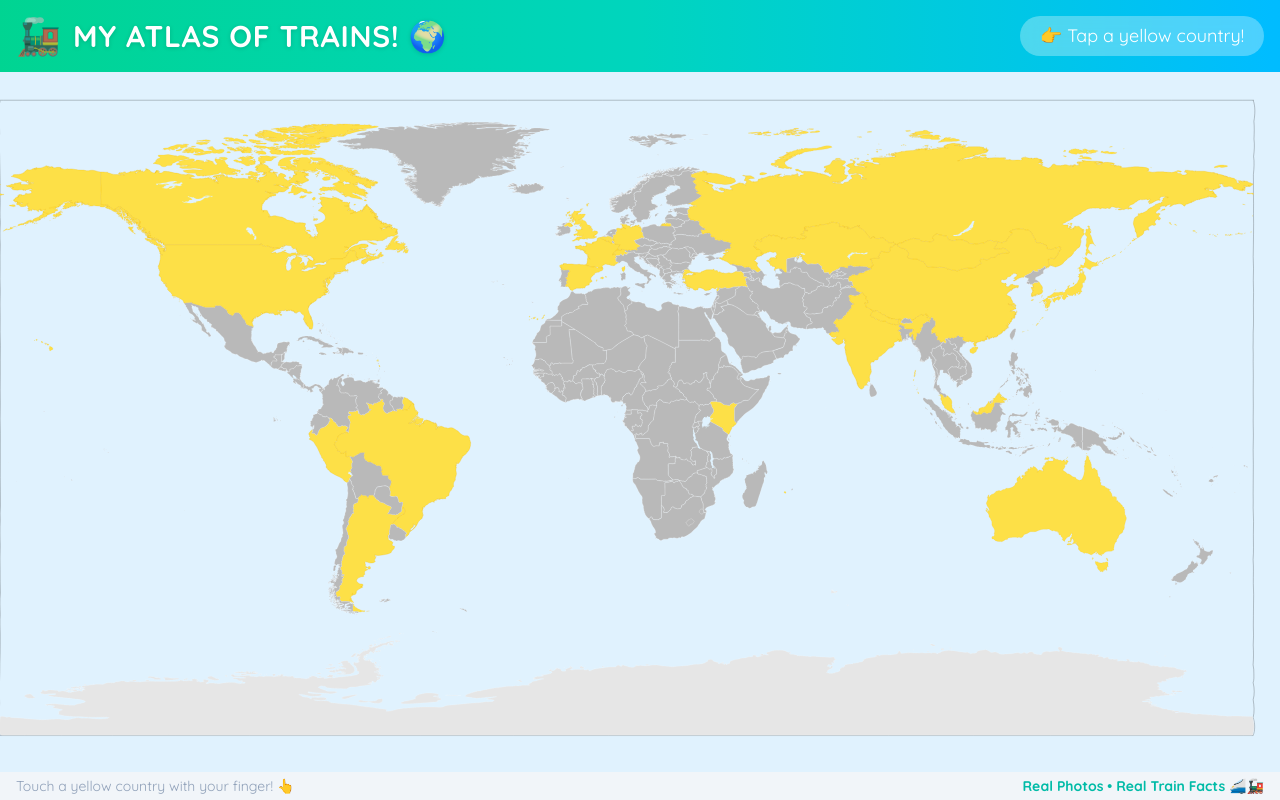
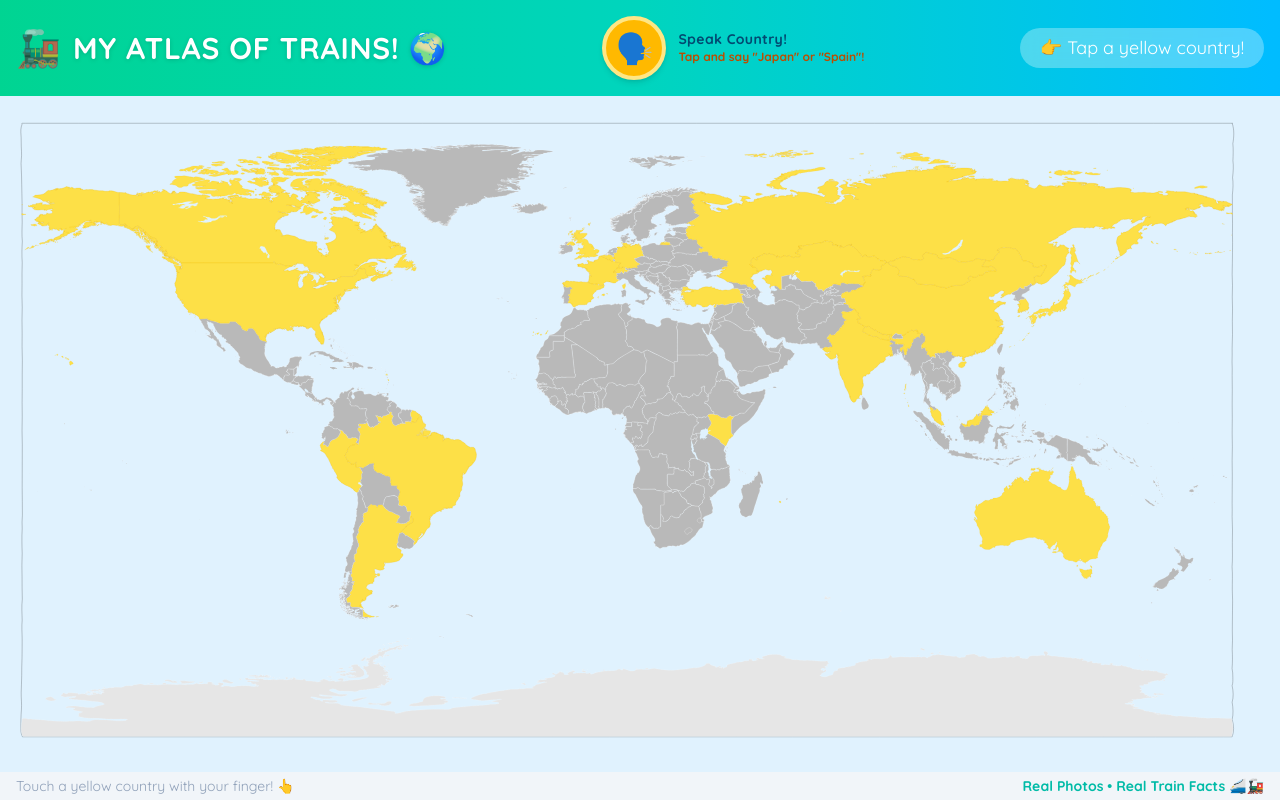
Before and after one commit to melvinjosej/trains-atlas, a React (Vite) app: page / in a window 1280 px wide. Built offline with nearby package versions, Linux system fonts and the light colour scheme.

Commit message:
feat: add Speech Recognition Voice Control and Speech Synthesis Fact Narrator

```diff
--- a/src/App.jsx
+++ b/src/App.jsx
@@ -2,6 +2,7 @@ import { useState, useEffect } from 'react'
 import { trainsData } from './data/trainsData'
 import MapView from './components/MapView'
 import CountryDetailPanel from './components/CountryDetailPanel'
+import VoiceControl from './components/VoiceControl'
 
 function App() {
   const [selectedCountryId, setSelectedCountryId] = useState(null)
@@ -58,6 +59,11 @@ function App() {
           </h1>
         </div>
 
+        {/* 🎙️ Child Microphone voice control button */}
+        <div className="flex-1 flex justify-center mx-6">
+          <VoiceControl onSelectCountry={handleSelectCountry} />
+        </div>
+
         {selectedCountryId ? (
           <button
             onClick={() => setSelectedCountryId(null)}
--- a/src/components/TrainCard.jsx
+++ b/src/components/TrainCard.jsx
@@ -3,20 +3,64 @@ import { useState, useEffect, useRef } from 'react'
 function TrainCard({ train }) {
   const [imgLoading, setImgLoading] = useState(true)
   const [imgError, setImgError] = useState(false)
+  const [isMuted, setIsMuted] = useState(() => {
+    return localStorage.getItem('trains-atlas-muted') === 'true'
+  })
   const imgRef = useRef(null)
 
-  // 🔄 Reset states on train change
+  // 🔄 Reset image states on train change
   useEffect(() => {
     setImgLoading(true)
     setImgError(false)
 
-    // If image is already fully cached in browser, onLoad might not fire
     if (imgRef.current && imgRef.current.complete) {
       setImgLoading(false)
     }
   }, [train.photoUrl])
 
+  // 🔊 Speech Synthesis (TTS) Narrator side-effect
+  useEffect(() => {
+    // Cancel any active speech immediately on mount or train change
+    window.speechSynthesis.cancel()
+
+    if (isMuted || !train) return
+
+    // 1. Assemble the narrator script from train name, type, and all fun facts
+    const introText = `Let's explore the ${train.name}! It is a ${train.type}.`
+    const factsText = train.funFacts ? train.funFacts.join('. ') : ''
+    const rawScriptText = `${introText}. ${factsText}`
+
+    // 2. Wipe out emojis and special unicode symbols so the text-to-speech voice reads cleanly
+    const cleanScript = rawScriptText
+      .replace(/[\uE000-\uF8FF]|\uD83C[\uDC00-\uDFFF]|\uD83D[\uDC00-\uDFFF]|[\u2011-\u26FF]|\uD83E[\uDC00-\uDFFF]/g, "")
+      .replace(/\s+/g, ' ')
+      .trim()
+
+    // 3. Initialize browser voice utterance
+    const utterance = new SpeechSynthesisUtterance(cleanScript)
+    utterance.lang = 'en-US'
+    utterance.rate = 0.85 // Moderately slow, ideal for a 4-year-old's comprehension!
+    utterance.pitch = 1.1 // Warm, slightly higher pitch for a friendly, playful sound
+
+    // 4. Trigger narrator
+    window.speechSynthesis.speak(utterance)
+
+    // 🧼 Cleanup function: cancel active narration when card closes or unmounts
+    return () => {
+      window.speechSynthesis.cancel()
+    }
+  }, [train, isMuted])
+
   if (!train) return null
+
+  const toggleMute = () => {
+    const nextMuteState = !isMuted
+    setIsMuted(nextMuteState)
+    localStorage.setItem('trains-atlas-muted', String(nextMuteState))
+    if (nextMuteState) {
+      window.speechSynthesis.cancel()
+    }
+  }
 
   return (
     <div className="w-full h-full flex flex-col bg-white rounded-3xl shadow-lg border-4 border-slate-100 overflow-hidden font-kids min-h-0">
@@ -49,7 +93,7 @@ function TrainCard({ train }) {
           src={train.photoUrl}
           alt={train.name}
           loading="lazy"
-          referrerPolicy="no-referrer" // 🛡️ Wipes the Referer header, bypassing all Wikimedia CDN hotlinking blocks!
+          referrerPolicy="no-referrer"
           onLoad={() => setImgLoading(false)}
           onError={() => {
             setImgLoading(false)
@@ -71,10 +115,23 @@ function TrainCard({ train }) {
       {/* 📝 TRAIN FACTS DETAILS DESCRIPTION BOX */}
       <div className="flex-1 p-4 flex flex-col min-h-0 overflow-y-auto no-scrollbar bg-gradient-to-b from-white to-slate-50/50">
 
-        {/* Train Name Title */}
-        <h3 className="text-2xl font-black text-slate-800 mb-3 border-b-4 border-amber-300 pb-1 leading-tight shrink-0">
-          {train.name}
-        </h3>
+        {/* Train Name Title with floating Mute Narrator Toggle */}
+        <div className="flex items-center justify-between border-b-4 border-amber-300 pb-2 mb-3 shrink-0">
+          <h3 className="text-2xl font-black text-slate-800 leading-tight flex-1">
+            {train.name}
+          </h3>
+          <button
+            onClick={toggleMute}
+            className={`ml-3 text-2xl p-2.5 rounded-full cursor-pointer transition active:scale-90 border-2 shadow-sm ${
+              isMuted
+                ? 'bg-rose-50 border-rose-200 hover:bg-rose-100 text-rose-700'
+                : 'bg-emerald-50 border-emerald-200 hover:bg-emerald-100 text-emerald-700 animate-bounce-slow'
+            }`}
+            title={isMuted ? "Unmute narrator 🔊" : "Mute narrator 🔇"}
+          >
+            {isMuted ? '🔇' : '🔊'}
+          </button>
+        </div>
 
         {/* Fun Educational Child-Friendly Fact List */}
         <div className="flex-1 space-y-3 overflow-y-auto no-scrollbar pr-1">
--- /dev/null
+++ b/src/components/VoiceControl.jsx
@@ -0,0 +1,139 @@
+import { useState, useEffect } from 'react'
+
+// Resilient synonym-to-ISO-code dictionary designed to absorb toddler pronunciation quirks!
+const COUNTRY_SYNONYMS = {
+  'jp': ['japan', 'shinkansen', 'tokyo', 'bullet train'],
+  'us': ['america', 'usa', 'united states', 'acela', 'washington'],
+  'fr': ['france', 'paris', 'tgv', 'frants'],
+  'gb': ['uk', 'united kingdom', 'england', 'london', 'eurostar', 'flying scotsman', 'scotland'],
+  'in': ['india', 'delhi', 'toy train', 'darjeeling', 'indya', 'vande bharat'],
+  'de': ['germany', 'berlin', 'ice', 'schwebebahn'],
+  'ch': ['switzerland', 'swiss', 'glacier express', 'bernina'],
+  'au': ['australia', 'oz', 'the ghan', 'puffing billy', 'australya'],
+  'ca': ['canada', 'jasper', 'ottawa', 'via rail'],
+  'ke': ['kenya', 'mombasa', 'nairobi', 'safari'],
+  'cn': ['china', 'beijing', 'maglev', 'chyna', 'shanghai'],
+  'tr': ['turkey', 'ankara', 'eastern express', 'turki'],
+  'ru': ['russia', 'moscow', 'trans-siberian', 'rusha'],
+  'kz': ['kazakhstan', 'astana', 'tulpar', 'kazakstan', 'kazakistan'],
+  'pe': ['peru', 'lima', 'vistadome', 'machu picchu'],
+  'ar': ['argentina', 'buenos aires', 'train to the clouds', 'clouds train'],
+  'br': ['brazil', 'rio', 'corcovado', 'brasil'],
+  'my': ['malaysia', 'borneo', 'jungle train'],
+  'mn': ['mongolia', 'gobi', 'ulaanbaatar'],
+  'np': ['nepal', 'kathmandu', 'himalayas'],
+  'es': ['spain', 'madrid', 'ave']
+}
+
+function VoiceControl({ onSelectCountry }) {
+  const [listening, setListening] = useState(false)
+  const [errorMessage, setErrorMessage] = useState('')
+  const [recognition, setRecognition] = useState(null)
+
+  useEffect(() => {
+    // Instantiate Web Speech Recognition (supports standard and webkit versions)
+    const SpeechRecognition = window.SpeechRecognition || window.webkitSpeechRecognition
+    if (!SpeechRecognition) {
+      console.warn('Speech recognition not supported in this browser.')
+      return
+    }
+
+    const rec = new SpeechRecognition()
+    rec.continuous = false
+    rec.interimResults = false
+    rec.lang = 'en-US'
+
+    rec.onstart = () => {
+      setListening(true)
+      setErrorMessage('')
+    }
+
+    rec.onend = () => {
+      setListening(false)
+    }
+
+    rec.onerror = (event) => {
+      console.error('Speech recognition error:', event.error)
+      setListening(false)
+      if (event.error === 'not-allowed') {
+        setErrorMessage('Please allow microphone access! 🎙️')
+      } else if (event.error === 'no-speech') {
+        setErrorMessage("Didn't hear anything, try again! 🧐")
+      } else {
+        setErrorMessage('Oops, mic glitch! Try again.')
+      }
+    }
+
+    rec.onresult = (event) => {
+      const transcript = event.results[0][0].transcript.toLowerCase().trim()
+      console.log('Speech transcript:', transcript)
+
+      // Match spoken phrase against synonyms dictionary
+      let matchedCountry = null
+      for (const [code, synonyms] of Object.entries(COUNTRY_SYNONYMS)) {
+        const match = synonyms.some(synonym => transcript.includes(synonym))
+        if (match) {
+          matchedCountry = code.toUpperCase()
+          break
+        }
+      }
+
+      if (matchedCountry) {
+        onSelectCountry(matchedCountry)
+        // Flash success feedback on the microphone button!
+        setErrorMessage(`Found ${transcript}! 🚂✨`)
+      } else {
+        setErrorMessage(`Heard "${transcript}", try another country! 🧐`)
+      }
+    }
+
+    setRecognition(rec)
+  }, [onSelectCountry])
+
+  const toggleListen = () => {
+    if (!recognition) {
+      alert('Voice control is not supported in this browser or device. Try Chrome or Safari!')
+      return
+    }
+
+    if (listening) {
+      recognition.stop()
+    } else {
+      recognition.start()
+    }
+  }
+
+  return (
+    <div className="flex items-center space-x-3 select-none">
+      {/* Microphone activation button */}
+      <button
+        onClick={toggleListen}
+        className={`relative w-16 h-16 rounded-full flex items-center justify-center text-3xl shadow-md transition-all duration-300 border-4 cursor-pointer select-none ${
+          listening
+            ? 'bg-red-500 border-red-300 text-white scale-110 animate-pulse'
+            : 'bg-amber-400 border-amber-200 text-amber-950 hover:bg-amber-300 hover:scale-105'
+        }`}
+        title={listening ? 'Listening... Speak now!' : 'Tap to speak a country!'}
+      >
+        {listening ? '🎙️' : '🗣️'}
+        {listening && (
+          <span className="absolute inset-0 rounded-full border-4 border-red-400 animate-ping opacity-75"></span>
+        )}
+      </button>
+
+      {/* Dynamic status text logs */}
+      <div className="flex flex-col justify-center max-w-[200px] md:max-w-[300px] text-left">
+        <div className="text-sm font-black text-sky-900 font-kids tracking-wide leading-tight">
+          {listening ? '🔴 Listening...' : 'Speak Country!'}
+        </div>
+        <div className={`text-xs font-bold font-kids truncate ${
+          errorMessage.includes('Found') ? 'text-emerald-600' : 'text-amber-700'
+        }`}>
+          {errorMessage || 'Tap and say "Japan" or "Spain"!'}
+        </div>
+      </div>
+    </div>
+  )
+}
+
+export default VoiceControl
--- a/src/index.css
+++ b/src/index.css
@@ -102,3 +102,16 @@ path {
   -ms-overflow-style: none;
   scrollbar-width: none;
 }
+
+/* 🚀 Custom slow-bounce animation for the child narrator toggle button */
+@keyframes bounce-slow {
+  0%, 100% {
+    transform: translateY(0);
+  }
+  50% {
+    transform: translateY(-5px);
+  }
+}
+.animate-bounce-slow {
+  animation: bounce-slow 2.5s infinite ease-in-out;
+}
```
